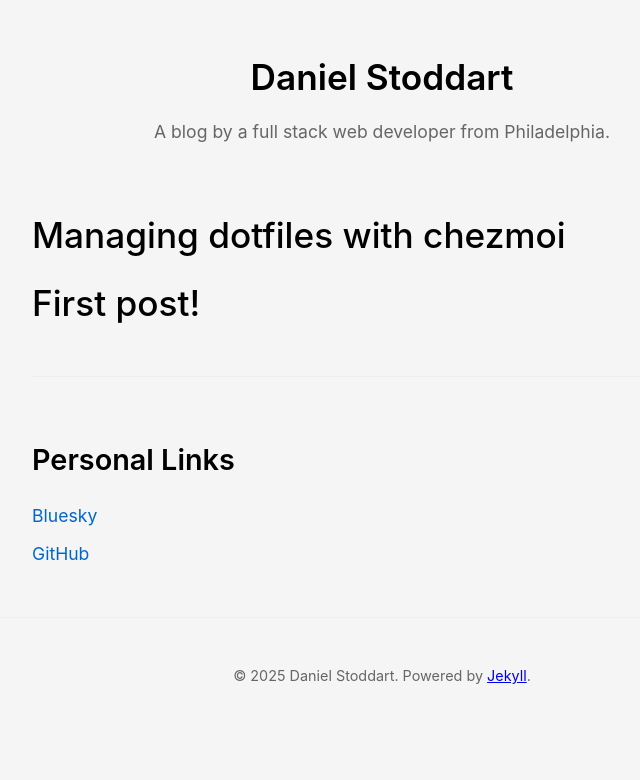
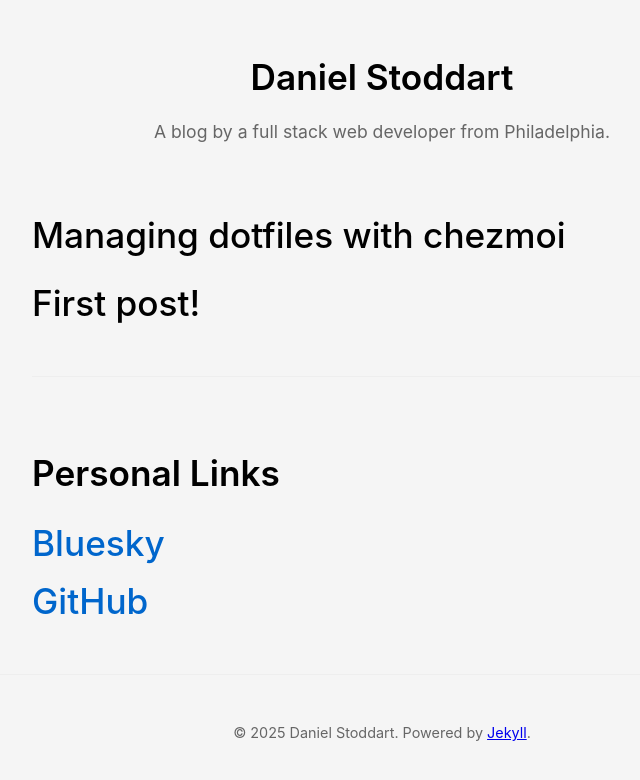
Before and after one commit to stoddart/stoddart.github.io, a Jekyll site: the page built from index.markdown, in a window 1280 px wide. Shown: the top 780 px of the page, without its empty margins (258-898 px from the left). Built offline with Jekyll 4.4.1, drawn with Linux system fonts in a browser that asks for light colours.

Commit message:
Adjust all text in the navigation elements to the same size

```diff
--- a/assets/css/style.css
+++ b/assets/css/style.css
@@ -32,7 +32,7 @@ h2 {
 }
 
 h3 {
-  font-size: 1.8em;
+  font-size: 2.2em;
   font-weight: 600;
   margin: 1.2em 0 0.6em;
   color: var(--header-color);
@@ -145,7 +145,7 @@ main {
 }
 
 .personal-links h3 {
-  font-size: 1.8em;
+  font-size: 2.2em;
   margin-bottom: 1rem;
   color: var(--header-color);
 }
@@ -163,7 +163,9 @@ main {
 .personal-links a {
   color: var(--link-color);
   text-decoration: none;
-  font-size: 1.1em;
+  font-size: 2.2em;
+  font-weight: 500;
+  line-height: 1.4;
 }
 
 .personal-links a:hover {
```
